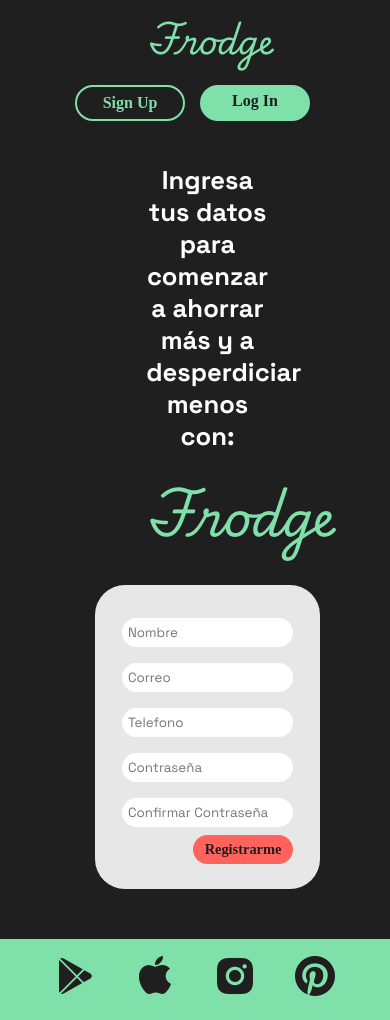
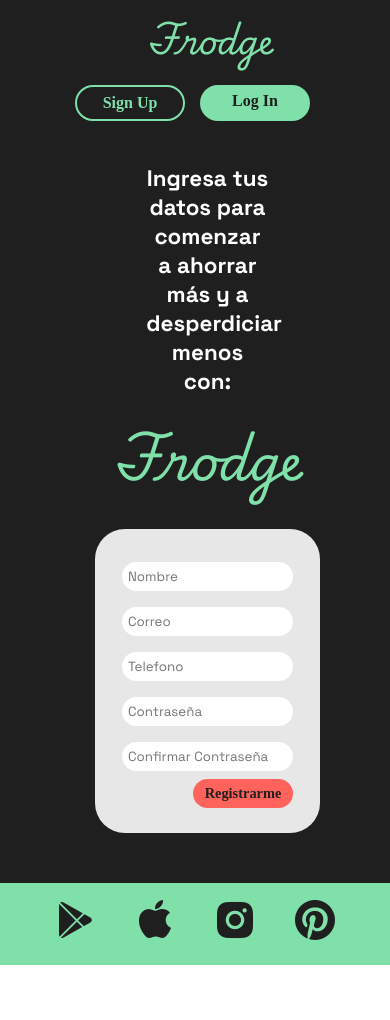
Before and after one commit to mavrk1604/proyecto-bit-manuel, a plain HTML site: page signup.html in a window 390 px wide. After the commit the page ends 965 px from the top, so only its background shows below. Drawn offline with nearby package versions, Linux system fonts and the light colour scheme; a web font is replaced by a local one.

Commit message:
Verison de presentacion 100h

```diff
--- a/assets/css/signup.css
+++ b/assets/css/signup.css
@@ -302,3 +302,31 @@ body {
     border: none;
   }
 }
+
+@media (max-width: 700px) {
+  .mainsignup__text {
+    padding: 25px 30px;
+    width: 50%;
+    text-align: center;
+    color: white;
+    font-family: spacegrotesk;
+    font-size: 0.70rem;
+    width: 50%;
+  }
+
+  .mainsignup__text p {
+    font-family: playwrite;
+    font-size: 3rem;
+    color: var(--teal-light);
+    text-align: start;
+    align-self: center;
+    justify-self: center;
+  }
+
+  .mainsignup__form {
+    background-color: var(--grey-light);
+    border-radius: 30px;
+    height: fit-content;
+    margin-bottom: 50px;
+  }
+}
```
